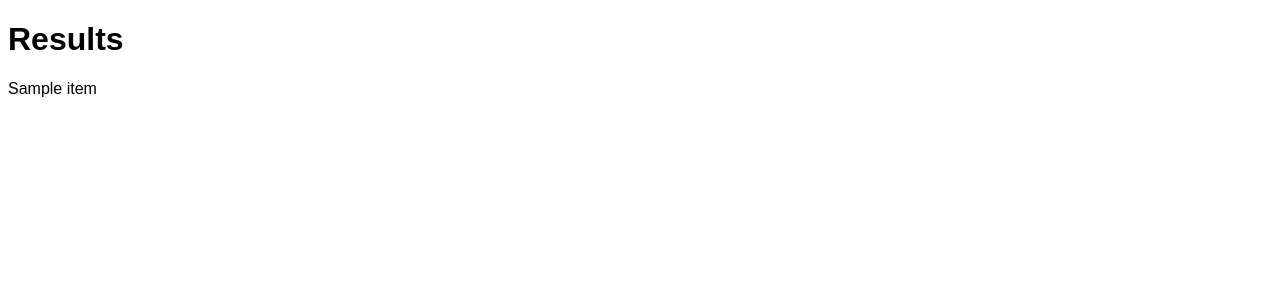
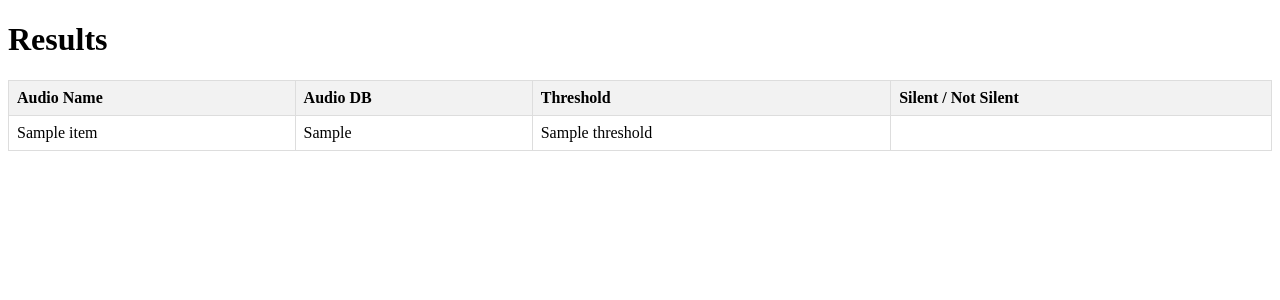
Before and after one commit to mirzaarqam/Get_Silence_TF, a Flask app: template templates/result.html in a window 1280 px wide. Shown: the top 300 px of the page. Run offline with Flask 3, Linux system fonts and the light colour scheme; the template is opened without the code that fills it: most values are stand-ins (such as "Sample title", 1, 10 or a date in 2020).

Commit message:
Multiple file Audio input and output has been created and Result of silence which was missing also added in result.hmtl

```diff
--- a/main.py
+++ b/main.py
@@ -19,18 +19,27 @@ def index():
 def result():
     threshold = float(request.form['threshold'])
     audio_files = request.files.getlist('audio_files')
-    result_text = []
+    result_data = []
 
     for file in audio_files:
         file_path = os.path.join('static', file.filename)
         file.save(file_path)
         get_audio_DB = is_silent(file_path)
         if get_audio_DB <= threshold:
-            result_text.append(f"{file.filename} is silent. Audio DB {get_audio_DB} and Threshold {threshold}")
+            _silent = "Silent"
         else:
-            result_text.append(f"{file.filename} is not silent. Audio DB {get_audio_DB} and Threshold {threshold}")
+            _silent = "Not Silent"
 
-    return render_template('result.html', result=result_text)
+        audio_name = file.filename
+        result_data.append({
+            'audio_name': audio_name,
+            'audio_db': get_audio_DB,
+            'threshold': threshold,
+            'is_silent': _silent
+        })
+
+    return render_template('result.html', result=result_data)
+
 
 if __name__ == "__main__":
     app.run(debug=True)
--- a/templates/result.html
+++ b/templates/result.html
@@ -5,23 +5,37 @@
     <meta name="viewport" content="width=device-width, initial-scale=1.0">
     <title>Result</title>
     <style>
-        body {
-            font-family: Arial, sans-serif;
+        table {
+            border-collapse: collapse;
+            width: 100%;
         }
-        .result {
-            margin-top: 20px;
+        th, td {
+            border: 1px solid #ddd;
+            padding: 8px;
+            text-align: left;
         }
-        .result-item {
-            margin-bottom: 10px;
+        th {
+            background-color: #f2f2f2;
         }
     </style>
 </head>
 <body>
     <h1>Results</h1>
-    <div class="result">
+    <table>
+        <tr>
+            <th>Audio Name</th>
+            <th>Audio DB</th>
+            <th>Threshold</th>
+            <th>Silent / Not Silent</th>
+        </tr>
         {% for item in result %}
-            <div class="result-item">{{ item }}</div>
+        <tr>
+            <td>{{ item.audio_name }}</td>
+            <td>{{ item.audio_db }}</td>
+            <td>{{ item.threshold }}</td>
+            <td>{{ item.is_silent }}</td>
+        </tr>
         {% endfor %}
-    </div>
+    </table>
 </body>
 </html>
```
